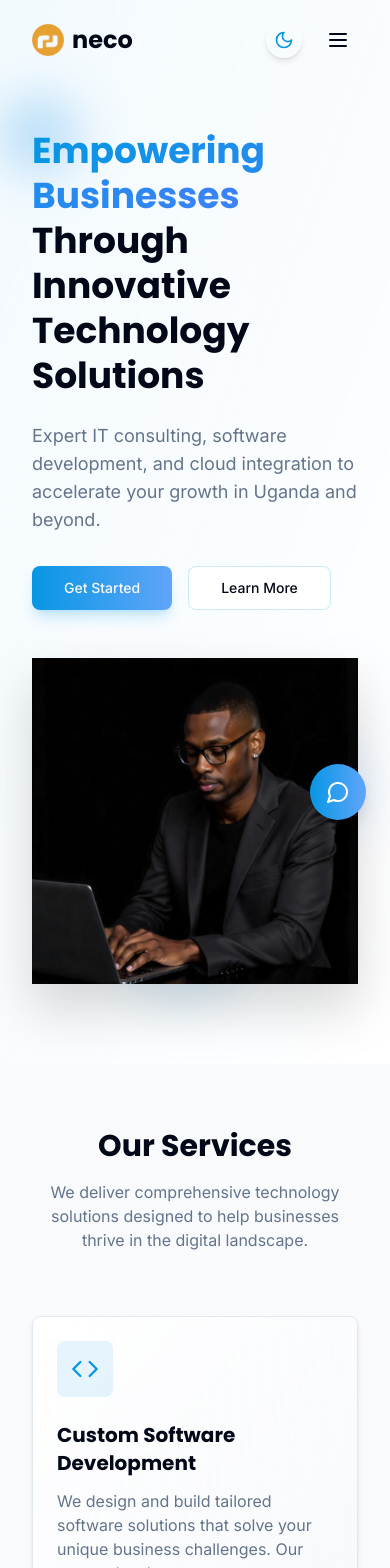
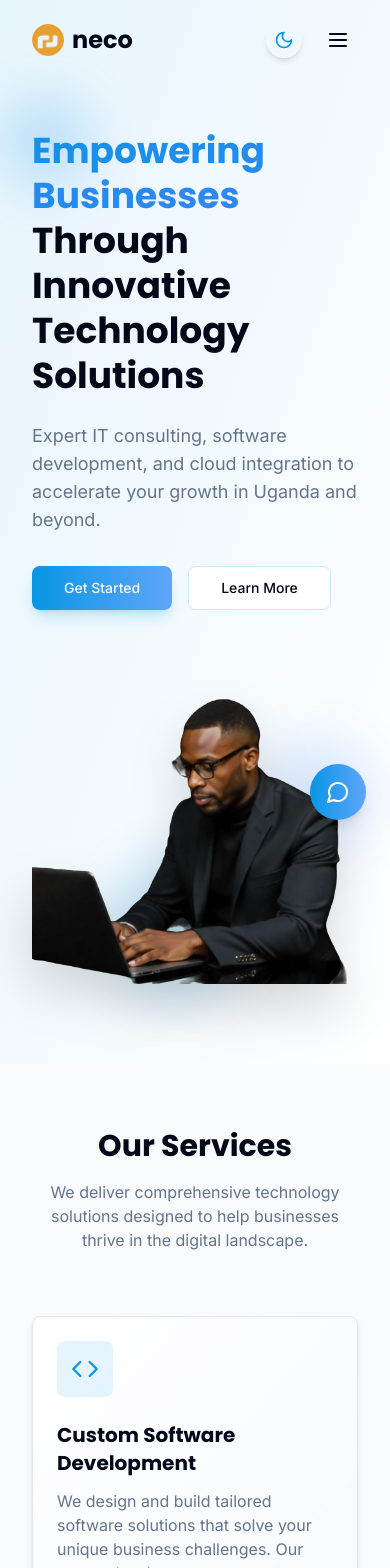
Before and after one commit to bwengyejunior/neco, a React (Vite) app: page / in a window 390 px wide. Shown: the top 1568 px of the page. Built offline with nearby package versions, Linux system fonts and the light colour scheme.

Commit message:
feat: Update hero section and contact details
- Replaced the hero image.
- Positioned the hero image on the right.
- Updated the contact phone number and client names.

```diff
--- a/src/components/ContactSection.tsx
+++ b/src/components/ContactSection.tsx
@@ -1,3 +1,4 @@
+
 import { useState, FormEvent, useEffect, useRef } from "react";
 import { Check, Mail, MapPin, Phone } from "lucide-react";
 import { toast } from "@/components/ui/use-toast";
@@ -78,7 +79,7 @@ const ContactSection = () => {
                 </div>
                 <div>
                   <h3 className="text-lg font-medium">Phone</h3>
-                  <p className="text-muted-foreground">+1 (555) 123-4567</p>
+                  <p className="text-muted-foreground">+256 (704) 123-456</p>
                 </div>
               </div>
 
--- a/src/components/HeroSection.tsx
+++ b/src/components/HeroSection.tsx
@@ -10,24 +10,24 @@ const HeroSection = () => {
 
   return (
     <section className="pt-32 pb-20 md:pt-40 md:pb-28 overflow-hidden relative">
-      {/* Background gradient */}
-      <div className="absolute inset-0 bg-gradient-to-br from-primary/5 to-transparent pointer-events-none"></div>
+      {/* Background gradient with enhanced effect */}
+      <div className="absolute inset-0 bg-gradient-to-br from-primary/10 to-transparent pointer-events-none"></div>
 
       <div className="container mx-auto">
         <div className="grid grid-cols-1 lg:grid-cols-2 gap-12 items-center">
           <div
-            className={`transition-all duration-1000 delay-100 ${
+            className={`transition-all duration-1200 delay-100 ${
               isVisible
                 ? "opacity-100 translate-y-0"
                 : "opacity-0 translate-y-10"
             }`}
           >
             <div className="relative">
-              {/* Decorative element */}
-              <div className="absolute -left-8 -top-8 w-20 h-20 bg-gradient-to-br from-primary/30 to-blue-400/30 rounded-full blur-xl"></div>
+              {/* Enhanced decorative element */}
+              <div className="absolute -left-8 -top-8 w-24 h-24 bg-gradient-to-br from-primary/40 to-blue-400/40 rounded-full blur-xl animate-pulse"></div>
 
               <h1 className="text-4xl md:text-5xl lg:text-6xl font-bold leading-tight mb-6 relative">
-                <span className="bg-gradient-to-r from-primary to-blue-500 bg-clip-text text-transparent">
+                <span className="bg-gradient-to-r from-primary to-blue-500 bg-clip-text text-transparent animate-gradient">
                   Empowering Businesses
                 </span>{" "}
                 Through Innovative Technology Solutions
@@ -53,22 +53,22 @@ const HeroSection = () => {
           </div>
 
           <div
-            className={`transition-all duration-1000 delay-300 ${
+            className={`transition-all duration-1200 delay-300 ${
               isVisible
                 ? "opacity-100 translate-x-0"
                 : "opacity-0 translate-x-20"
             }`}
           >
             <div className="relative">
-              {/* Animated glowing orbs */}
-              <div className="absolute -right-4 top-1/4 w-24 h-24 bg-blue-500/20 rounded-full blur-xl animate-pulse"></div>
-              <div className="absolute right-1/3 -bottom-4 w-32 h-32 bg-primary/20 rounded-full blur-xl animate-pulse" style={{animationDuration: '4s'}}></div>
+              {/* Enhanced animated glowing orbs */}
+              <div className="absolute -right-4 top-1/4 w-28 h-28 bg-blue-500/30 rounded-full blur-xl animate-pulse"></div>
+              <div className="absolute right-1/3 -bottom-4 w-36 h-36 bg-primary/30 rounded-full blur-xl animate-pulse" style={{animationDuration: '5s'}}></div>
 
-              {/* Hero image */}
+              {/* Updated hero image with the new image */}
               <img
-                src="/lovable-uploads/bce28cc1-a279-4775-9cc8-d839cfbdbf3d.png"
+                src="/lovable-uploads/5f18ac1d-2364-49b7-a622-30eedacec7b9.png"
                 alt="Professional in suit working on laptop"
-                className="w-full h-auto max-w-md mx-auto object-contain drop-shadow-2xl transform hover:scale-102 transition-transform duration-700"
+                className="w-full h-auto max-w-md mx-auto object-contain drop-shadow-2xl transform hover:scale-105 transition-transform duration-700"
               />
             </div>
           </div>
--- a/src/pages/Index.tsx
+++ b/src/pages/Index.tsx
@@ -54,10 +54,27 @@ const Index = () => {
       });
     });
 
+    // Add CSS for gradient animation
+    const style = document.createElement('style');
+    style.textContent = `
+      @keyframes gradientFlow {
+        0% { background-position: 0% 50%; }
+        50% { background-position: 100% 50%; }
+        100% { background-position: 0% 50%; }
+      }
+
+      .animate-gradient {
+        background-size: 200% auto;
+        animation: gradientFlow 3s ease-in-out infinite;
+      }
+    `;
+    document.head.appendChild(style);
+
     return () => {
       elements.forEach((element) => {
         observer.unobserve(element);
       });
+      document.head.removeChild(style);
     };
   }, []);
 
```
Also changed, not shown: public/lovable-uploads/5f18ac1d-2364-49b7-a622-30eedacec7b9.png (added).
